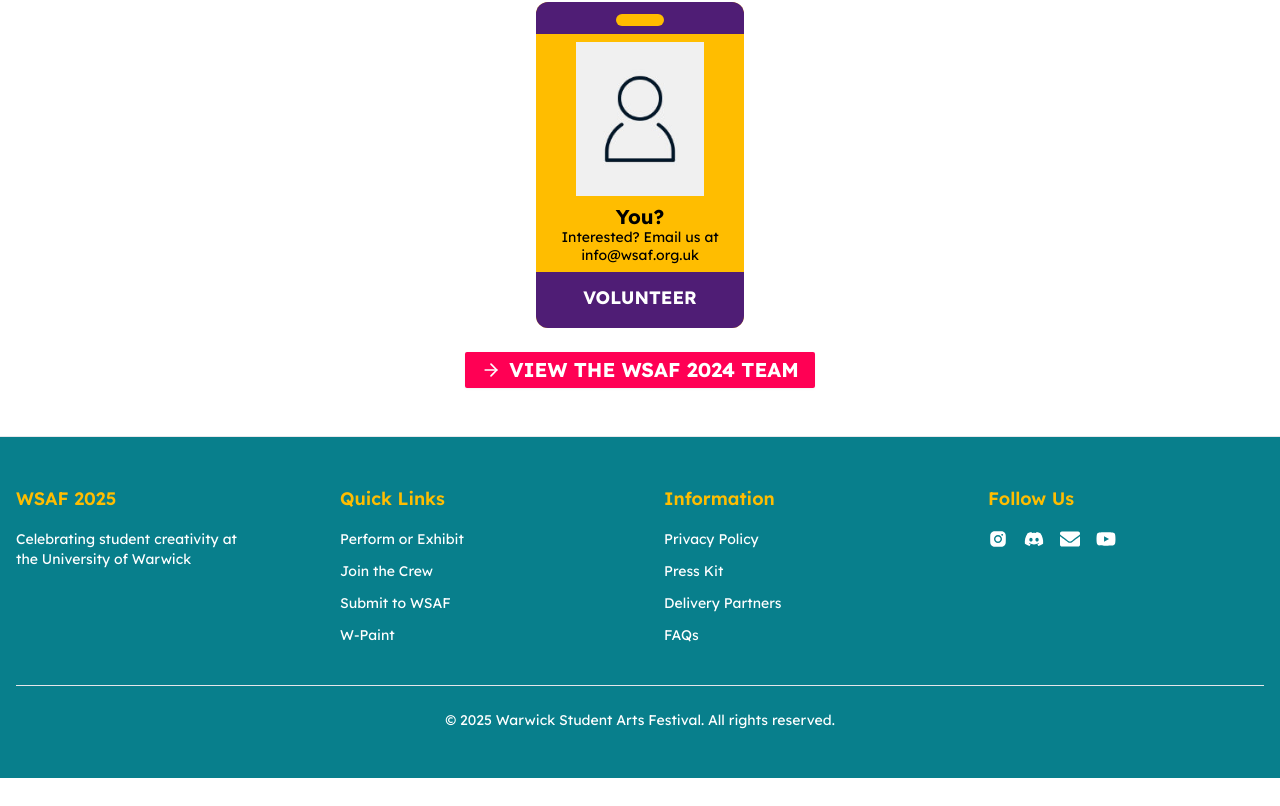
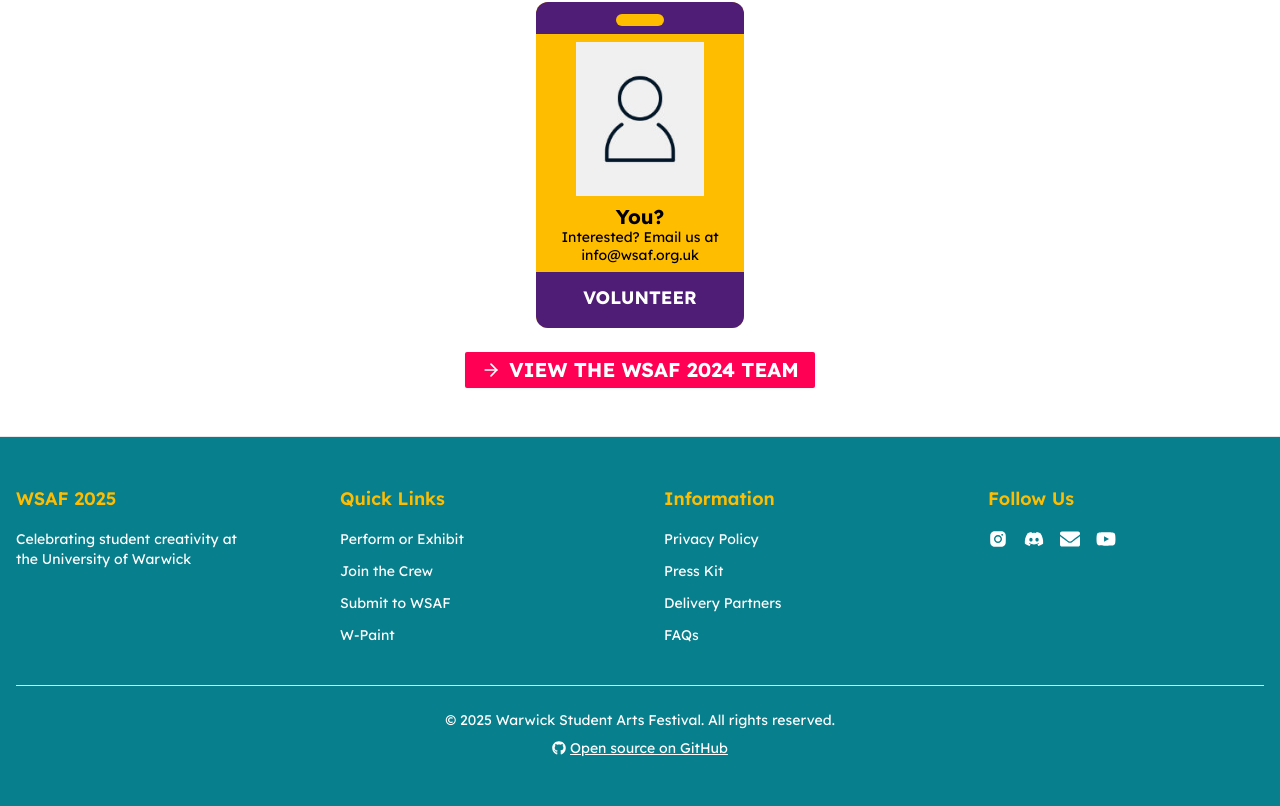
Before and after one commit to WarwickStudentArtsFestival/wsaf25-website, a Next.js app: page / in a window 1280 px wide. Shown: the part 3854-4660 px from the top of the page. Before the commit the page ends 4632 px from the top, so only its background shows below. Built offline with nearby package versions, Linux system fonts and the light colour scheme.

Commit message:
add gh link to footer

```diff
--- a/src/app/components/footer.tsx
+++ b/src/app/components/footer.tsx
@@ -1,5 +1,5 @@
 import Link from 'next/link';
-import { FaEnvelope, FaYoutube, FaDiscord } from 'react-icons/fa';
+import { FaEnvelope, FaYoutube, FaDiscord, FaGithub } from 'react-icons/fa';
 import { AiFillInstagram } from 'react-icons/ai';
 
 type LinkItem = {
@@ -113,6 +113,17 @@
 
         <div className="mt-10 border-t pt-6 text-center text-sm text-muted-foreground">
           <p>© 2025 Warwick Student Arts Festival. All rights reserved.</p>
+          <p className="mt-2 flex justify-center items-center gap-1">
+            <FaGithub className="inline-block" />
+            <a
+              href="https://github.com/WarwickStudentArtsFestival/wsaf25-website"
+              className="underline hover:text-slate-200"
+              target="_blank"
+              rel="noopener noreferrer"
+            >
+              Open source on GitHub
+            </a>
+          </p>
         </div>
       </div>
     </footer>
```
